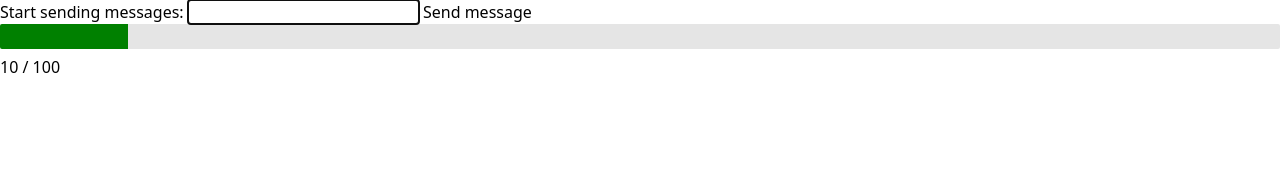
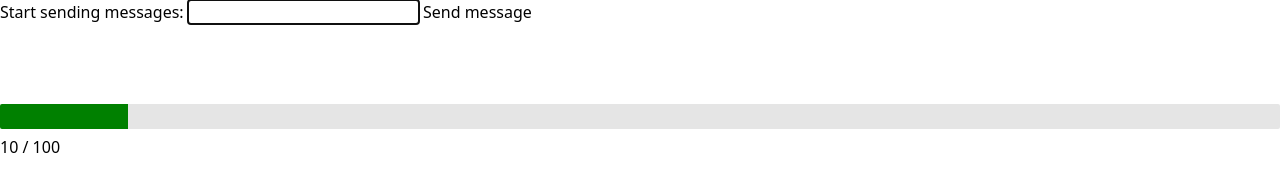
Before and after one commit to kambanwait/web-sockets-vue, a website: page app/index.html in a window 1280 px wide. Drawn offline with nearby package versions, Linux system fonts and the light colour scheme.

Commit message:
add in tailwind classes for main container

```diff
--- a/app/index.html
+++ b/app/index.html
@@ -21,14 +21,14 @@
 </head>
 <body>
 
-  <main>
-
     <section>
       <form id="wsForm">
         <label >Start sending messages:
           <input autofocus id="websocketMessage" type="text" class="userInput" >
         </label>
         <button type="submit">Send message</button>
+  <main class="container mx-auto py-10 px-5">
+
       </form>
     </section>
 
```
